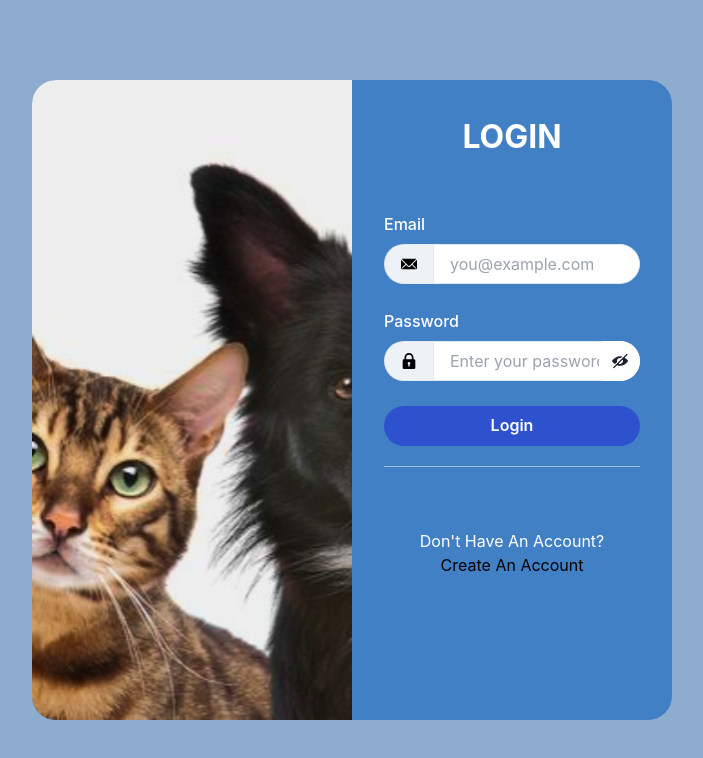
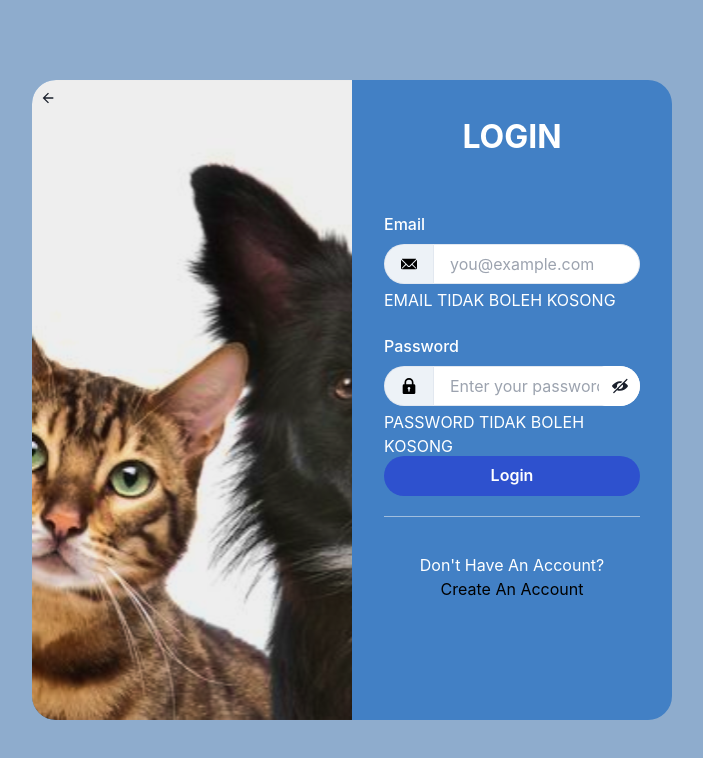
Before and after one commit to DeanSanjaya/ADOCE, a React (Vite) app: page /login in a window 1280 px wide. Shown: the top 758 px of the page, without its empty margins (288-991 px from the left). Built offline with nearby package versions, Linux system fonts and the light colour scheme.

Commit message:
handle error input

```diff
--- a/src/components/BaseLoginRegister.jsx
+++ b/src/components/BaseLoginRegister.jsx
@@ -2,6 +2,8 @@
 /* eslint-disable react/prop-types */
 import { Box, Center, Divider, Flex, Grid, GridItem, Text } from "@chakra-ui/react";
 import FormLoginRegister from "./FormLoginRegister";
+import { ArrowBackIcon } from "@chakra-ui/icons";
+import { Link } from "react-router-dom";
 
 const BaseLoginRegister = (props) => {
 	return (
@@ -28,7 +30,15 @@ const BaseLoginRegister = (props) => {
 							bgImage="url('../src/assets/front-image.svg')"
 							bgSize="cover"
 							borderLeftRadius="24px"
-						/>
+						>
+							<Link to={"/"}>
+								<ArrowBackIcon
+									cursor={"pointer"}
+									mt={2}
+									ml={2}
+								/>
+							</Link>
+						</Box>
 					</GridItem>
 					<GridItem
 						p="2rem"
@@ -53,7 +63,7 @@ const BaseLoginRegister = (props) => {
 						<Divider mt={5} />
 						<Center
 							flexDirection="column"
-							h="30%"
+							h="21%"
 							w="100%"
 							color="white"
 						>
--- a/src/components/FormLoginRegister.jsx
+++ b/src/components/FormLoginRegister.jsx
@@ -1,5 +1,5 @@
 /* eslint-disable react/prop-types */
-import { Button, FormControl, FormLabel, Input, InputGroup, InputLeftAddon, InputRightElement } from "@chakra-ui/react";
+import { Button, FormControl, FormLabel, Input, InputGroup, InputLeftAddon, InputRightElement, Text } from "@chakra-ui/react";
 import { EmailIcon, LockIcon, ViewIcon, ViewOffIcon } from "@chakra-ui/icons";
 import { useState } from "react";
 import axios from "axios";
@@ -9,36 +9,58 @@ const FormLoginRegister = ({ buttonValue, type }) => {
 	const navigate = useNavigate();
 	const [email, setEmail] = useState("");
 	const [password, setPassword] = useState("");
+	const [alertEmail, setAlertEmail] = useState("Email Tidak Boleh Kosong");
+	const [alertPassword, setAlertPassword] = useState("Password Tidak Boleh Kosong");
+	const isValidEmail = (email) => {
+		const emailRegex = /^[A-Za-z0-9._%-]+@[A-Za-z0-9.-]+\.[A-Za-z]{2,4}$/;
+		return emailRegex.test(email);
+	};
+	const handleEmailChange = (e) => {
+		const inputEmail = e.target.value;
+		if (inputEmail.trim() === "") {
+			setAlertEmail("Email Tidak Boleh Kosong");
+		} else if (!isValidEmail(inputEmail)) {
+			setAlertEmail("Email Tidak Valid");
+		} else {
+			setAlertEmail("");
+		}
+		setEmail(inputEmail);
+	};
+	const handlePasswordChange = (e) => {
+		const inputPassword = e.target.value;
+		if (inputPassword.trim() === "") {
+			setAlertPassword("Password Tidak Boleh Kosong");
+		} else if (inputPassword.length < 8) {
+			setAlertPassword("Password harus lebih dari 8 karakter");
+		} else {
+			setAlertPassword("");
+		}
+		setPassword(inputPassword);
+	};
 	const handleAuth = async () => {
+		if (alertEmail === "" && alertPassword === "") {
 			try {
 				if (type === "login") {
 					const response = await axios.get("http://localhost:3001/users", {
 						params: { email, password },
 					});
-
 					const user = response.data[0];
-
 					if (user) {
-					// Logika login berhasil
-					// const token = generateToken(); // Implementasikan fungsi generateToken sesuai kebutuhan
 						console.log("Login success:");
 						navigate("/adopt");
-					// Handle successful login logic, misalnya, menyimpan token di state atau cookie
 					} else {
 						console.log("Login failed");
-					// Handle login failure logic
 					}
 				} else if (type === "register") {
 					const response = await axios.post("http://localhost:3001/users", { email, password });
 					console.log("Register success:", response.data);
-				// Handle successful register logic, mungkin melakukan navigasi ke halaman login
+					navigate("/login");
 				}
 			} catch (error) {
 				console.error(`${type} error:`, error.message);
-			// Handle login or register error logic
+			}
 		}
 	};
-
 	const [show, setShow] = useState(false);
 	const handleClick = () => setShow(!show);
 	return (
@@ -46,6 +68,7 @@ const FormLoginRegister = ({ buttonValue, type }) => {
 			<FormLabel
 				mt={50}
 				color="white"
+				htmlFor="email"
 			>
 				Email
 			</FormLabel>
@@ -57,8 +80,9 @@ const FormLoginRegister = ({ buttonValue, type }) => {
 					<EmailIcon color="black" />
 				</InputLeftAddon>
 				<Input
+					name="email"
 					value={email}
-					onChange={(e) => setEmail(e.target.value)}
+					onChange={handleEmailChange}
 					autoComplete="off"
 					bg="white"
 					borderRadius="24px"
@@ -67,12 +91,22 @@ const FormLoginRegister = ({ buttonValue, type }) => {
 					id="email"
 				/>
 			</InputGroup>
+			<Text
+				mt={1}
+				color={"white"}
+				position={"absolute"}
+				textTransform={"uppercase"}
+			>
+				{alertEmail}
+			</Text>
 			<FormLabel
-				mt={25}
+				mt={50}
 				color="white"
+				htmlFor="password"
 			>
 				Password
 			</FormLabel>
+
 			<InputGroup>
 				<InputLeftAddon
 					borderLeftRadius="24px"
@@ -81,7 +115,8 @@ const FormLoginRegister = ({ buttonValue, type }) => {
 					<LockIcon color="black" />
 				</InputLeftAddon>
 				<Input
-					onChange={(e) => setPassword(e.target.value)}
+					name="password"
+					onChange={handlePasswordChange}
 					value={password}
 					id="password"
 					bg="white"
@@ -89,6 +124,7 @@ const FormLoginRegister = ({ buttonValue, type }) => {
 					placeholder="Enter your password"
 					type={show ? "text" : "password"}
 				/>
+
 				<InputRightElement>
 					<Button
 						bg="white"
@@ -99,12 +135,20 @@ const FormLoginRegister = ({ buttonValue, type }) => {
 					</Button>
 				</InputRightElement>
 			</InputGroup>
+			<Text
+				mt={1}
+				color={"white"}
+				position={"absolute"}
+				textTransform={"uppercase"}
+			>
+				{alertPassword}
+			</Text>
 			<Button
 				onClick={handleAuth}
 				bg="#2E51CE"
 				color="white"
 				w="100%"
-				mt={25}
+				mt={50}
 				borderRadius="24px"
 			>
 				{buttonValue}
```
Also changed, not shown: server.js (deleted, +0 -41 lines). Lines whose indentation alone changed are shown as unchanged.
